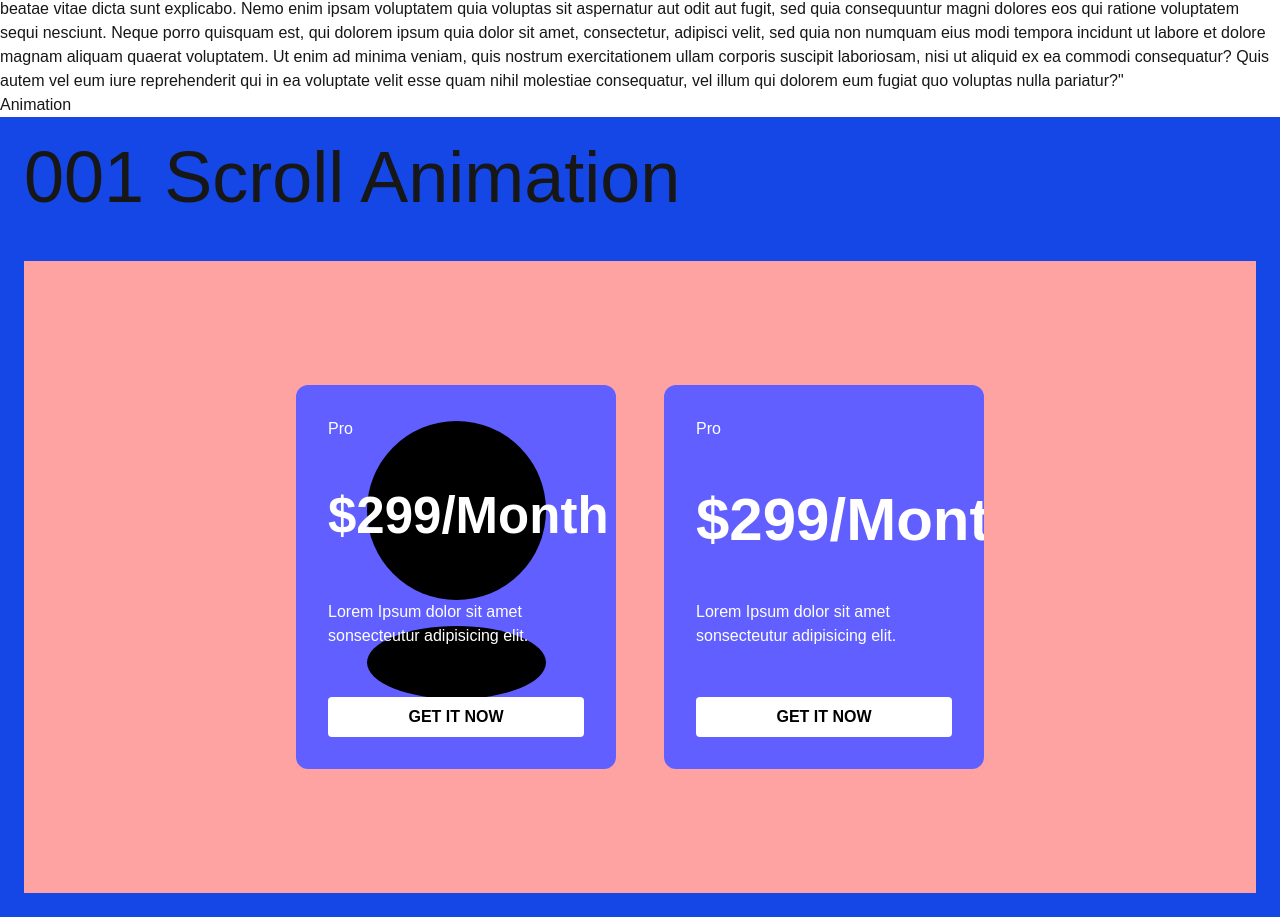
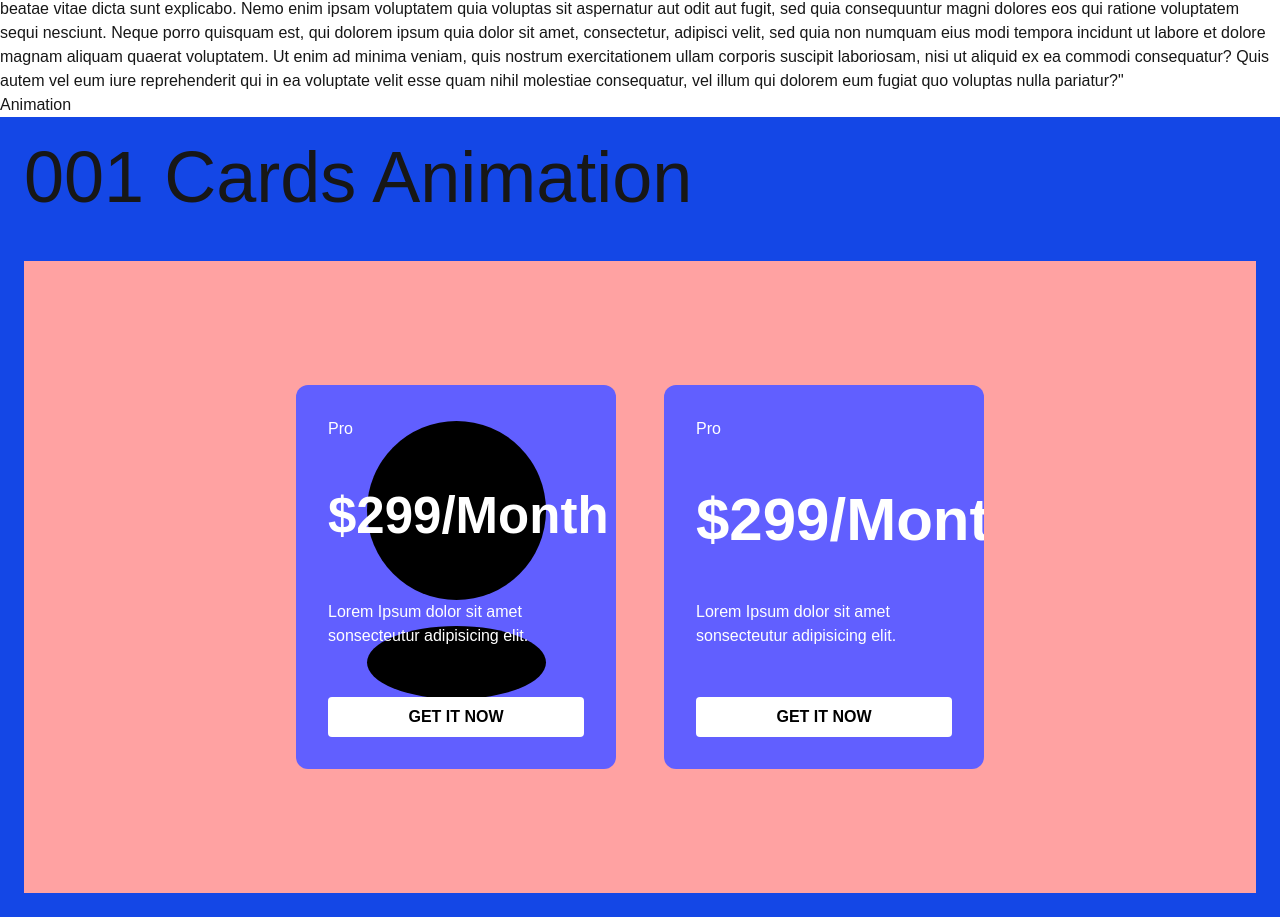
Before and after one commit to 11amanraj/motion, a Next.js app: page / in a window 1280 px wide. Shown: the part 1059-1976 px from the top of the page. Built offline with nearby package versions, Linux system fonts and the light colour scheme.

Commit message:
changed heading

```diff
--- a/app/Components/Sections/CardsSection.tsx
+++ b/app/Components/Sections/CardsSection.tsx
@@ -7,7 +7,7 @@ const CardsSection: React.FC<{classname: string}> = ({classname}) => {
     <section className={`${classname} h-screen w-full flex flex-col`}>
         <h1 className='text-7xl m-6'>
             <span>001 </span>
-            <span>Scroll Animation</span>
+            <span>Cards Animation</span>
         </h1>
         <div className='bg-red-300 flex-1 m-6 flex gap-12 justify-center items-center'>
             <TwoDCard />
```
